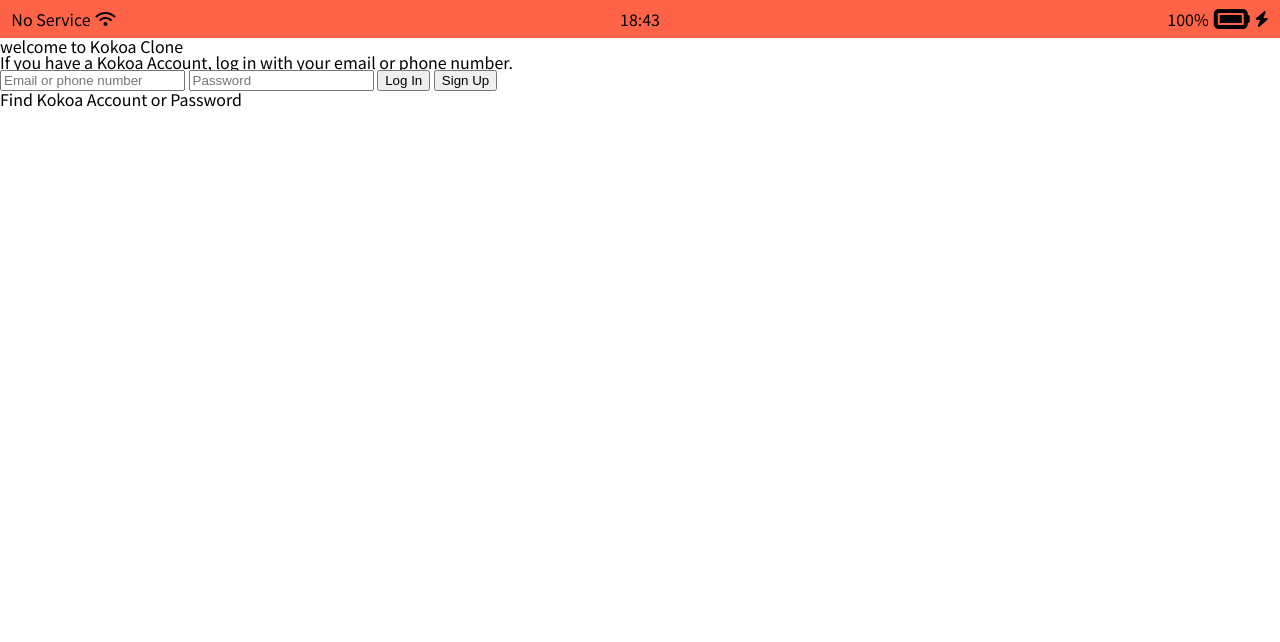
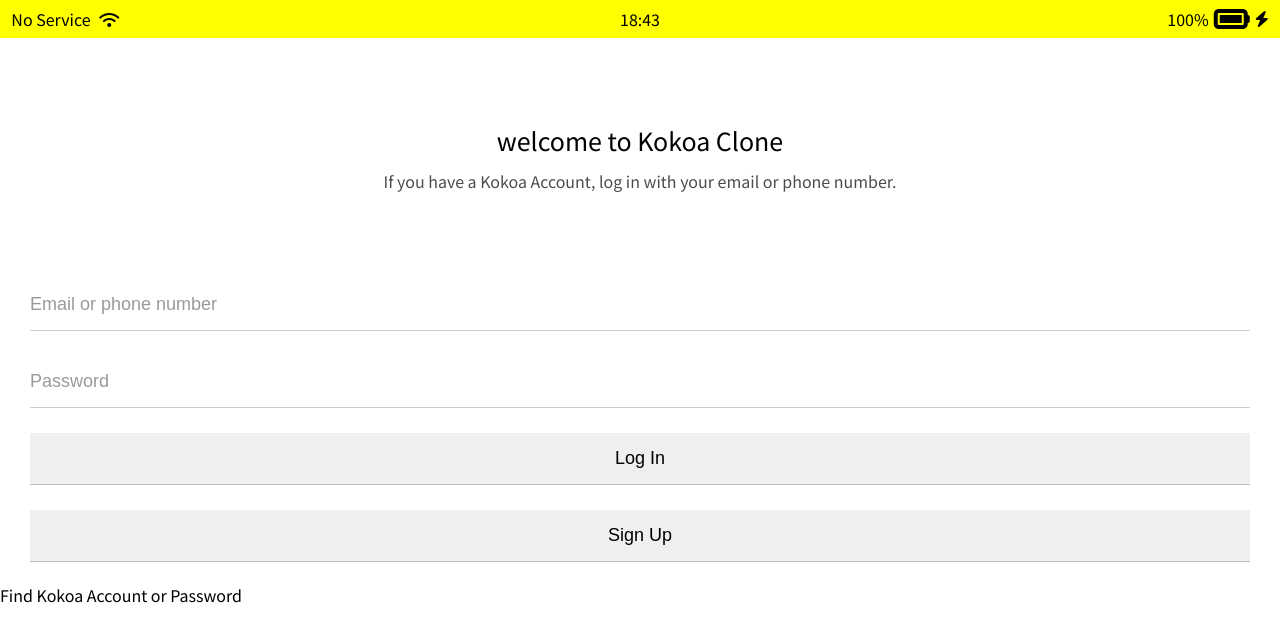
Before and after one commit to JodyLim/kakao-clonecoding2022, a plain HTML site: page index.html in a window 1280 px wide. Drawn offline with Linux system fonts and the light colour scheme.

Commit message:
2022.08.10
commit

```diff
--- a/css/status-bar.css
+++ b/css/status-bar.css
@@ -1,7 +1,8 @@
 .status-bar {
   display: flex;
   justify-content: center;
-  background-color: tomato;
+  align-items: center;
+  background-color: yellow;
   padding: 3px 5px;
 }
 
@@ -11,12 +12,6 @@
 
 .status-bar__column:first-child span {
   margin-right: 5px;
-}
-
-.status-bar__column:first-child {
-  display: flex;
-  justify-content: flex-start;
-  align-items: center;
 }
 
 .status-bar__column:nth-child(2) {
--- a/css/styles.css
+++ b/css/styles.css
@@ -1,8 +1,50 @@
 @import url('https://fonts.googleapis.com/css2?family=Noto+Sans+KR:wght@100;300;400&family=Noto+Sans:ital,wght@0,100;0,200;0,300;0,400;1,200;1,300;1,400&display=swap');
 @import 'reset.css';
 @import 'status-bar.css';
+@import 'variables.css';
 
 body {
   font-family: 'Noto Sans', sans-serif;
   font-family: 'Noto Sans KR', sans-serif;
 }
+
+.welcome-header {
+  margin: 90px 0px;
+  text-align: center;
+  display: flex;
+  flex-direction: column;
+  align-items: center;
+  font-weight: 400;
+}
+
+.welcome-header__title {
+  margin-bottom: 20px;
+  font-size: 25px;
+}
+
+.welcome-header__text {
+  width: 60%;
+  opacity: 0.7;
+}
+#login-form {
+  display: flex;
+  flex-direction: column;
+  margin: 0px 30px;
+}
+
+#login-form input {
+  border: none;
+  padding: 15px 0px;
+  font-size: 18px;
+  border-bottom: 1px solid rgba(0, 0, 0, 0.2);
+  margin-bottom: 25px;
+  transition: border-color;
+}
+
+#login-form input::placeholder {
+  color: rgba(0, 0, 0, 0.4);
+}
+
+#login-form input:focus {
+  border-color: var(--yellow);
+}
--- /dev/null
+++ b/css/variables.css
@@ -0,0 +1,3 @@
+:root {
+  --yellow: #fae100;
+}
```
